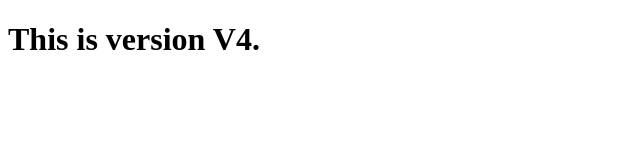
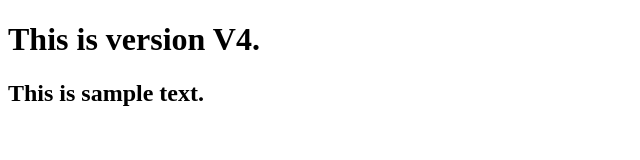
Before and after one commit to ping2bibhuti/myrepo, a plain HTML site: page index.html in a window 1280 px wide. Shown: the whole page, without its empty margins (0-640 px from the left). Drawn offline with Linux system fonts and the light colour scheme.

Commit message:
Add new element h2

```diff
--- a/index.html
+++ b/index.html
@@ -7,5 +7,6 @@
 </head>
 <body>
   <h1>This is version V4.</h1>
+  <h2>This is sample text.</h2>
 </body>
 </html>
```
